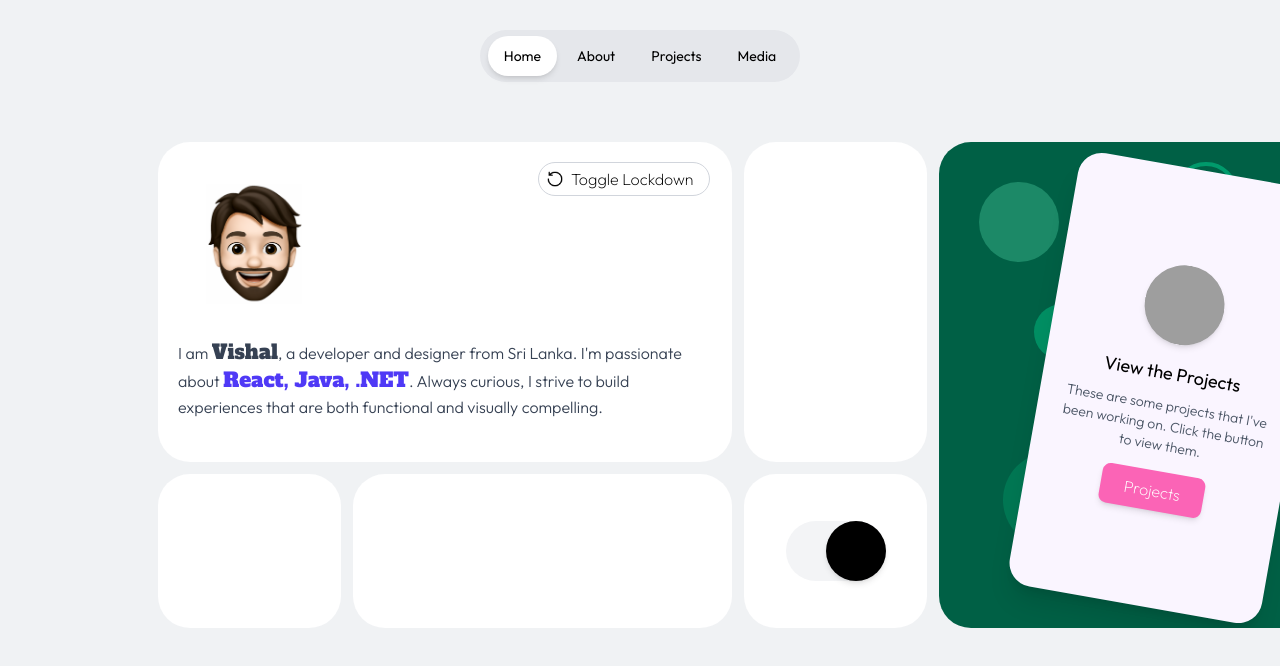
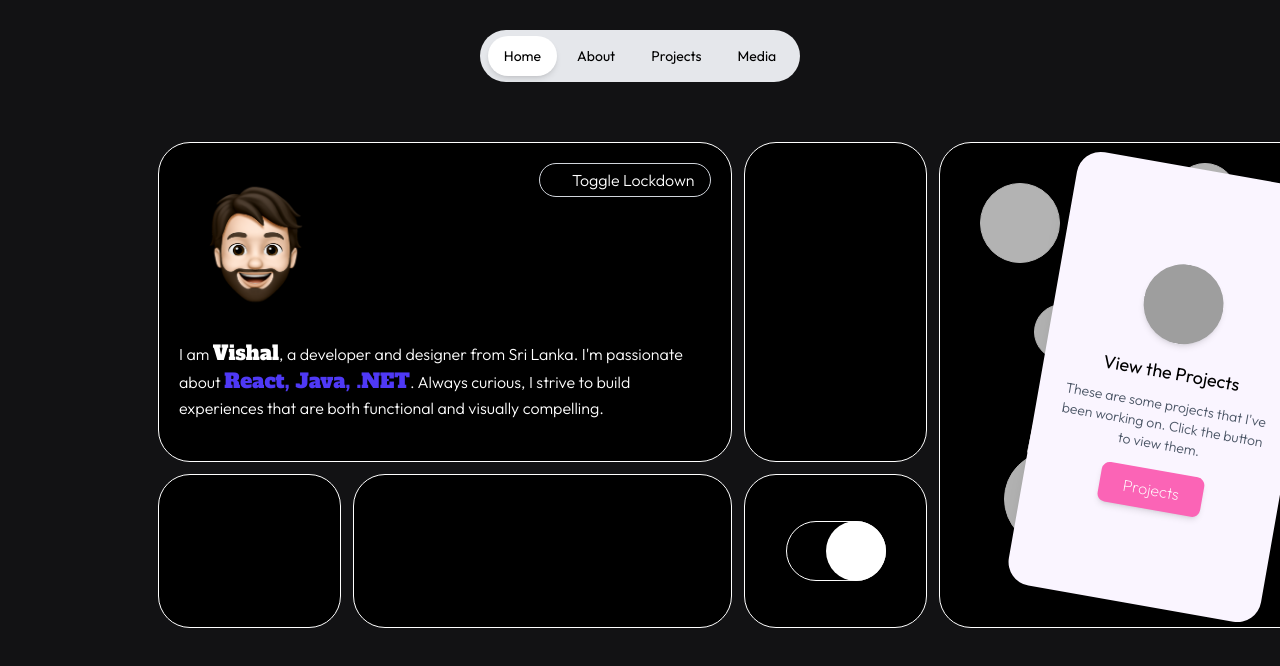
Before and after one commit to VishalOz/VishFolio, a React (Vite) app: page / in a window 1280 px wide. Shown: the top 666 px of the page. Built offline with nearby package versions, Linux system fonts and the light colour scheme; grey boxes are pictures that could not be loaded.

Commit message:
feat(Drakmode)

```diff
--- a/src/Home.jsx
+++ b/src/Home.jsx
@@ -1,8 +1,8 @@
-import React, { useState } from 'react';
+import React, { useState, useEffect } from 'react';
 import { motion, AnimatePresence } from 'framer-motion';
 import Nav from './Nav';
-import ogdo from './assets/ogdo.png';
-import ogdo2 from './assets/ogdo2.png';
+import ogdo from './assets/ogdo-2.png';
+import ogdo2 from './assets/ogdo2-2.png';
 import toggleIcon from './assets/toggle.png';
 import Projects from './Projects';
 
@@ -14,6 +14,14 @@ const Home = () => {
 
   const [theme, setTheme] = useState("dark")
 
+  useEffect(() => {
+    if (theme === "dark") {
+      document.body.classList.add("dark");
+    } else {
+      document.body.classList.remove("dark");
+    }
+  }, [theme]);
+
   const handleToggle = () => {
     setToggle(prev => !prev);
     setCurrentIndex(prev => (prev + 1) % images.length);
@@ -23,7 +31,7 @@ const Home = () => {
     <>
       <Nav />
       <div className={`grid grid-cols-6 grid-rows-7 gap-3 w-[1200px] h-[1190px] w-[610px] h-[600px] p-5 ml-27 mt-10`}>
-        <div className={` row-span-2 col-span-3 bg-white rounded-4xl p-5 relative `}>
+        <div className={`${theme === 'dark' ? 'bg-black border border-white' : 'bg-white'} row-span-2 col-span-3 rounded-4xl p-5 relative `}>
 
           {/* Toggle Button */}
           <motion.button
@@ -33,11 +41,12 @@ const Home = () => {
           >
             <motion.img
               src={toggleIcon}
-              className="w-4"
+              className={`w-4`}
               animate={{ rotate: toggle ? 360 : 0 }}
+              shadow={`bg-indigo-300`}
               transition={{ duration: 0.5 }}
             />
-            Toggle Lockdown
+            <p className={`${theme === 'dark' ? 'text-white' : 'text-black'}`}>Toggle Lockdown</p>
           </motion.button>
 
           {/* Main Image with Effects */}
@@ -59,7 +68,7 @@ const Home = () => {
           </AnimatePresence>
 
           {/* Description */}
-          <p className="text-md leading-relaxed text-gray-700 mb-4">
+          <p className={`text-md leading-relaxed text-gray-700 mb-4 ${theme === 'dark' ? 'text-white' : 'text-black'}`}>
             I am <span className="font-bold  text-xl">Vishal</span>, a developer and designer from Sri Lanka.
             I'm passionate about <span className="text-indigo-600 text-xl">React, Java, .NET</span>.
             Always curious, I strive to build experiences that are both functional and visually compelling.
@@ -67,32 +76,32 @@ const Home = () => {
         </div>
 
         {/* Empty Grid Boxes */}
-        <div className="row-span-2 col-span-1 bg-white rounded-4xl p-5 flex justify-center items-center">
+        <div className={`row-span-2 col-span-1 rounded-4xl p-5 flex justify-center items-center ${theme === 'dark' ? 'bg-black border border-white' : 'bg-white'}`}>
 
         </div>
 
         <div className={`row-span-3 col-span-2 rounded-4xl p-5  flex items-end justify-end relative overflow-hidden
-          ${theme ==='dark' ? 'bg-emerald-800' : "bg-emerald-200 "}`}>
-          <div className="absolute top-10 left-10 w-20 h-20 bg-emerald-300 rounded-full opacity-30"></div>
-          <div className="absolute top-1/3 left-1/4 w-14 h-14 bg-emerald-400 rounded-full opacity-40"></div>
-          <div className="absolute bottom-20 left-16 w-24 h-24 bg-emerald-500 rounded-full opacity-25"></div>
-          <div className="absolute top-5 right-20 w-16 h-16 border-4 border-emerald-400 rounded-full opacity-50"></div>
-          <div className="absolute bottom-1/3 right-40 w-32 h-8 bg-emerald-300 rotate-12 opacity-20"></div>
+          ${theme ==='dark' ? 'bg-black border border-white' : "bg-emerald-200 "}`}>
+          <div className={`${theme ==='dark' ? 'bg-white border border-white opacity-70' : "bg-emerald-300"} absolute top-10 left-10 w-20 h-20 rounded-full opacity-40`}></div>
+          <div className={`${theme ==='dark' ? 'bg-white border border-white opacity-70' : "bg-emerald-300"} absolute top-1/3 left-1/4 w-14 h-14 rounded-full opacity-40`}></div>
+          <div className={`${theme ==='dark' ? 'bg-white border border-white opacity-70' : "bg-emerald-300"} absolute bottom-20 left-16 w-24 h-24 rounded-full opacity-45`}></div>
+          <div className={`${theme ==='dark' ? 'bg-white border border-white opacity-70' : "bg-emerald-300 border-3"} absolute top-5 right-20 w-16 h-16 rounded-full opacity-20`}></div>
+          <div className={`${theme ==='dark' ? 'bg-white border border-white opacity-70' : "bg-emerald-300"} absolute bottom-1/3 right-40 w-32 h-8 rotate-12 opacity-40`}></div>
           <Projects />
         </div>
 
-        <div className="row-span-1 col-span-1 rounded-4xl p-5 bg-white">
+        <div className={`row-span-1 col-span-1 rounded-4xl p-5 ${theme === 'dark' ? 'bg-black border border-white' : 'bg-white'}`}>
 
         </div>
 
-        <div className="row-span-1 col-span-2 rounded-4xl p-5 bg-white">
+        <div className={`row-span-1 col-span-2 rounded-4xl p-5 ${theme === 'dark' ? 'bg-black border border-white' : 'bg-white'}`}>
 
         </div>
 
-        <div className="flex justify-center items-center row-span-1 col-span-1 rounded-4xl p-5 bg-white">
-          <div className={`${theme === 'dark' ? 'bg-gray-100' : 'bg-black' } flex justify-center items-center  w-25 h-15 rounded-full cursor-pointer`} onClick={() => setTheme(theme === "dark" ? "light" : "dark")}>
+        <div className={`flex justify-center items-center row-span-1 col-span-1 rounded-4xl p-5 ${theme === 'dark' ? 'bg-black border border-white' : 'bg-white'}`}>
+          <div className={`${theme === 'dark' ? 'bg-black border border-white' : 'bg-gray-100' } flex justify-center items-center  w-25 h-15 rounded-full cursor-pointer`} onClick={() => setTheme(theme === "dark" ? "light" : "dark")}>
               <motion.div
-              className={`${theme === 'dark' ? 'bg-black' : 'bg-white' } w-15 h-15 rounded-full shadow-md`}
+              className={`${theme === 'dark' ? 'bg-white' : 'bg-black' } w-15 h-15 rounded-full shadow-md`}
               layout
               animate={{ x: theme === "light" ? -20 : 20 }}
               transition={{ type: "spring", stiffness: 300, damping: 20 }}
--- a/src/index.css
+++ b/src/index.css
@@ -12,8 +12,14 @@
 }
 body {
     padding: 30px;
-    background-color: rgb(240, 242, 244);
-}
+    background-color: rgb(240, 242, 244); /* light mode */
+    transition: background-color 0.3s ease;
+  }
+
+  body.dark {
+    background-color: rgb(18, 18, 20); /* dark mode */
+  }
+
 h4 {
     font-family: "Alfa Slab One", serif;
     font-weight: 50;
```
Also changed, not shown: src/assets/ogdo-2.png (added), src/assets/ogdo2-2.png (added).
